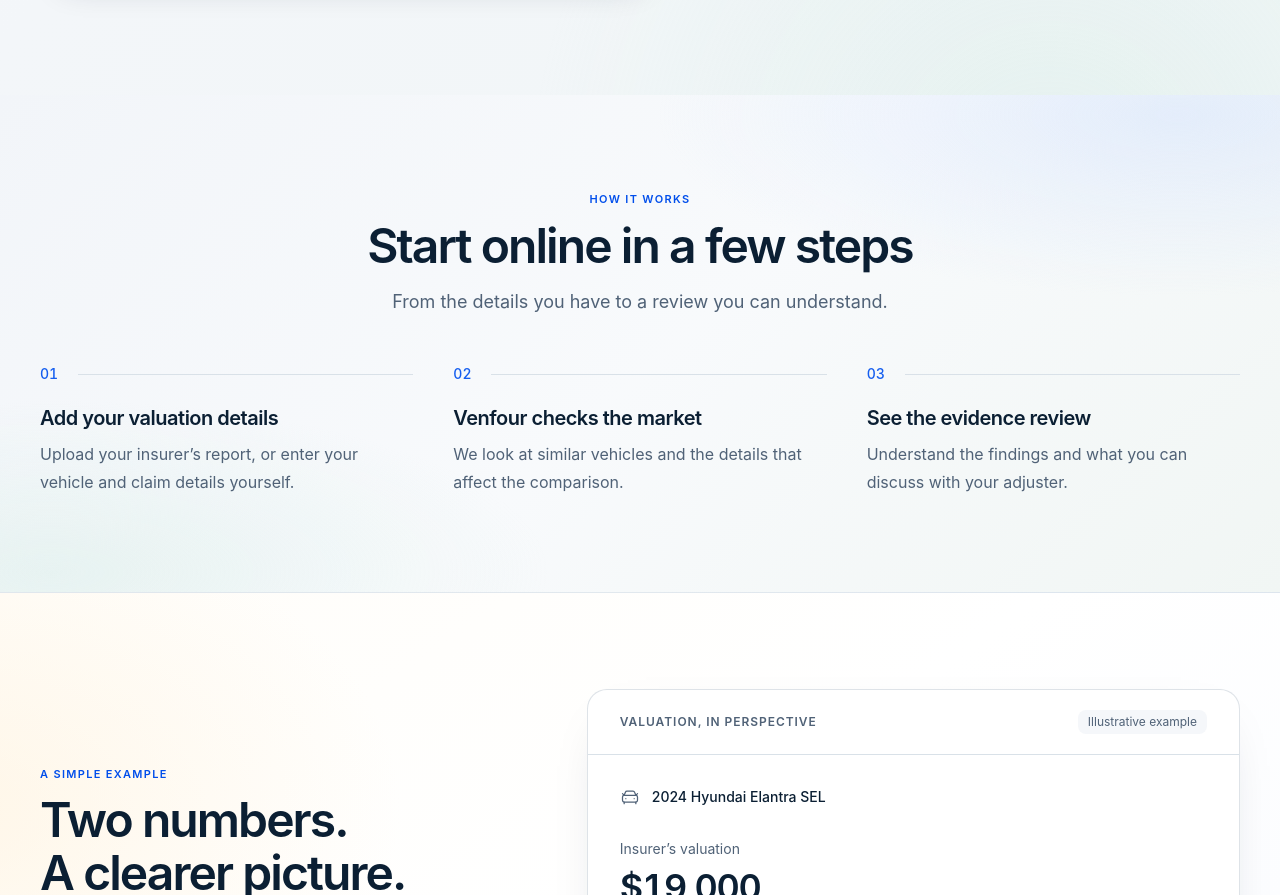
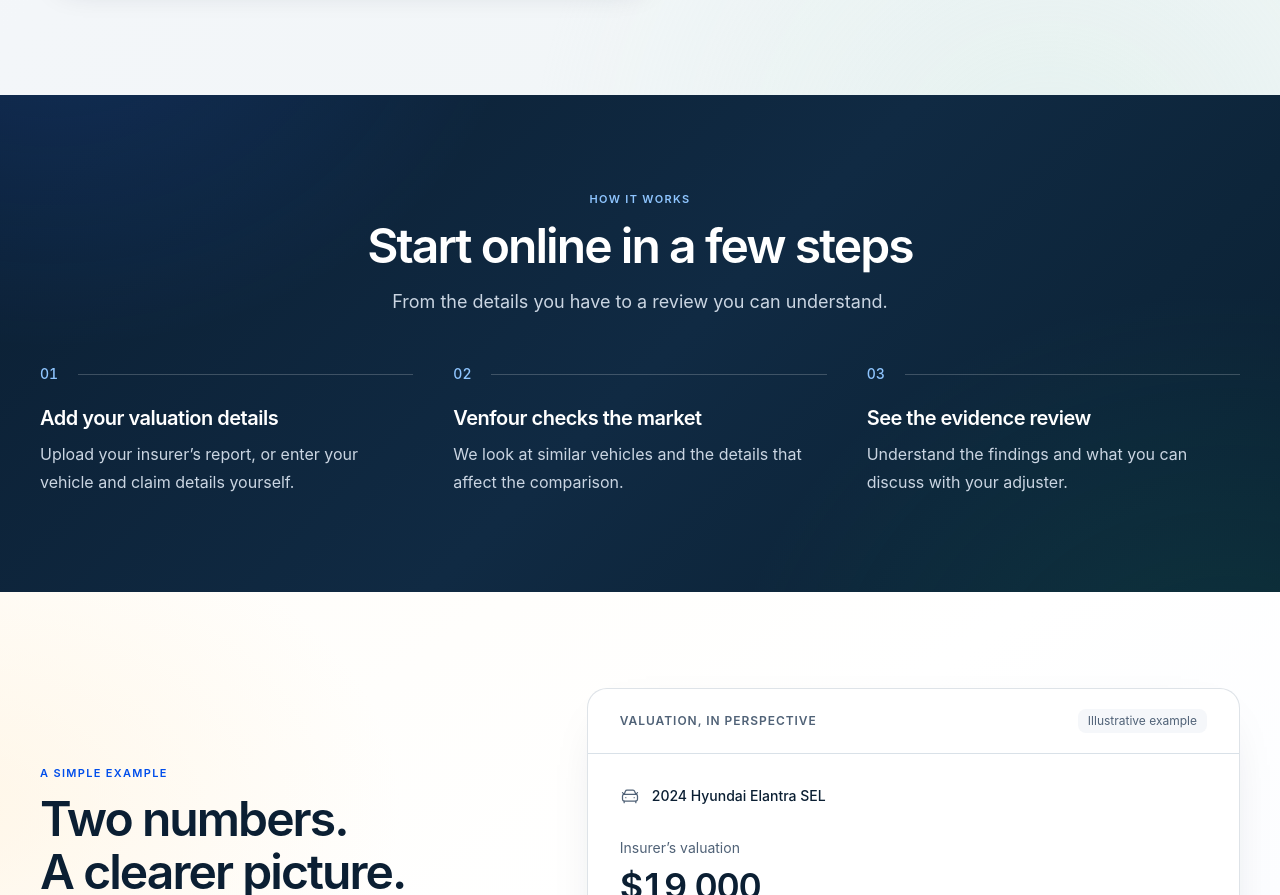
Before and after one commit to TolibovZafarali/venfour, a React (Vite) app in the folder frontend/: page / in a window 1280 px wide. Shown: the part 1314-2209 px from the top of the page. Built offline with nearby package versions, Linux system fonts and the light colour scheme; no server answers.

Commit message:
style(ui): restyle how-it-works section with dark theme

```diff
--- a/frontend/src/pages/home-page.tsx
+++ b/frontend/src/pages/home-page.tsx
@@ -158,22 +158,22 @@ export function PublicHomePage() {
         </section>
       </div>
 
-      <section id="how-it-works" className="home-process-gradient section-anchor scroll-mt-24 border-b border-line/70 bg-canvas" aria-labelledby="process-title" tabIndex={-1}>
+      <section id="how-it-works" className="home-process-gradient section-anchor scroll-mt-24 bg-ink text-white" aria-labelledby="process-title" tabIndex={-1}>
         <div className="home-section">
           <div data-home-entrance="heading" className="mx-auto max-w-2xl text-center">
-            <p className="home-eyebrow">How it works</p>
-            <h2 id="process-title" data-anchor-heading className={`${sectionHeadingClassName} mx-auto mt-3`}>Start online in a few steps</h2>
-            <p className="mt-4 text-base leading-7 text-copy sm:text-lg">From the details you have to a review you can understand.</p>
+            <p className="home-eyebrow text-blue-300">How it works</p>
+            <h2 id="process-title" data-anchor-heading className="mx-auto mt-3 text-[2rem] leading-[1.1] font-semibold tracking-[-0.04em] text-balance sm:text-[2.65rem] lg:text-[3rem]">Start online in a few steps</h2>
+            <p className="mt-4 text-base leading-7 text-slate-300 sm:text-lg">From the details you have to a review you can understand.</p>
           </div>
           <ol className="mt-10 grid gap-8 md:grid-cols-3 md:gap-10 lg:mt-12">
             {processSteps.map((step, index) => (
               <li key={step.number} data-home-entrance="copy" data-home-order={index}>
                 <div className="flex items-center gap-5" aria-hidden>
-                  <span className="text-sm font-medium text-brand tabular-nums">{step.number}</span>
-                  <span className="h-px flex-1 bg-line" />
+                  <span className="text-sm font-medium text-blue-300 tabular-nums">{step.number}</span>
+                  <span className="h-px flex-1 bg-white/20" />
                 </div>
-                <h3 className="mt-5 text-lg font-semibold tracking-[-0.025em] text-ink sm:text-xl">{step.title}</h3>
-                <p className="mt-2 max-w-sm text-sm leading-6 text-copy sm:text-base sm:leading-7">{step.description}</p>
+                <h3 className="mt-5 text-lg font-semibold tracking-[-0.025em] sm:text-xl">{step.title}</h3>
+                <p className="mt-2 max-w-sm text-sm leading-6 text-slate-300 sm:text-base sm:leading-7">{step.description}</p>
               </li>
             ))}
           </ol>
--- a/frontend/src/styles/index.css
+++ b/frontend/src/styles/index.css
@@ -277,21 +277,6 @@
       linear-gradient(132deg, #f8faff 0%, #f3f6f9 48%, #f1f6f7 100%);
   }
 
-  .home-process-gradient {
-    background-image:
-      radial-gradient(
-        ellipse 58% 52% at 92% 4%,
-        rgb(211 226 252 / 0.52) 0%,
-        transparent 70%
-      ),
-      radial-gradient(
-        ellipse 54% 48% at 4% 96%,
-        rgb(211 235 228 / 0.42) 0%,
-        transparent 72%
-      ),
-      linear-gradient(138deg, #f2f5f9 0%, #f8fafc 52%, #f1f6f4 100%);
-  }
-
   .home-report-gradient {
     background-image:
       radial-gradient(
@@ -337,6 +322,7 @@
       linear-gradient(150deg, #fbfefd 0%, #ffffff 46%, #f8faff 100%);
   }
 
+  .home-process-gradient,
   .home-trust-gradient {
     background-image:
       radial-gradient(
```
